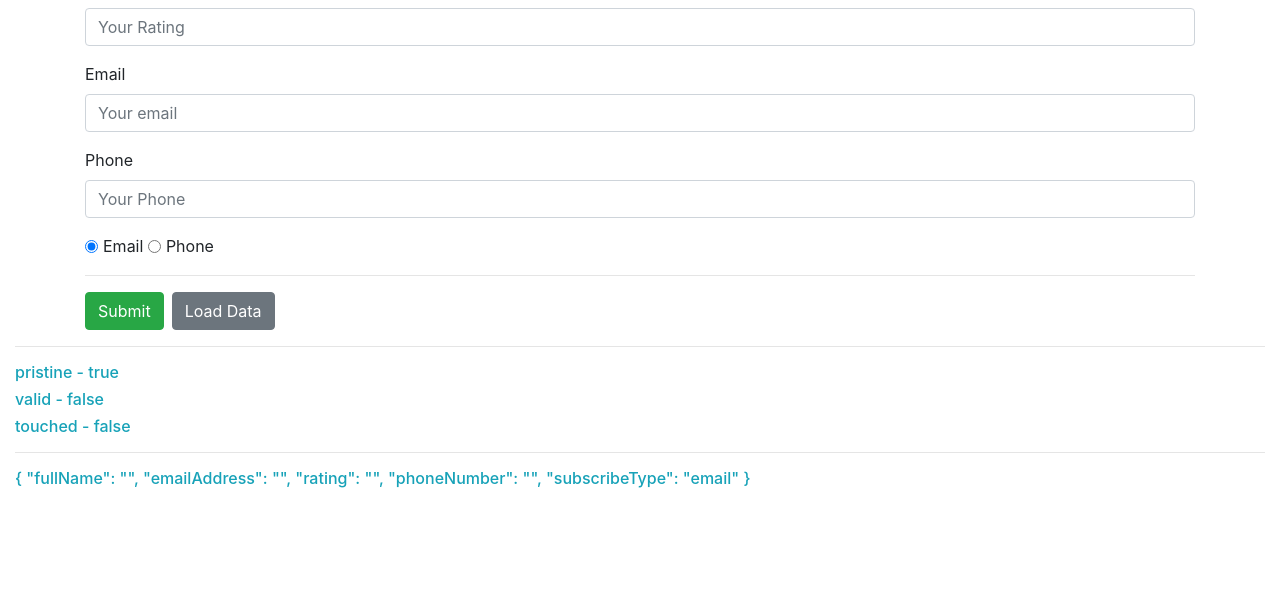
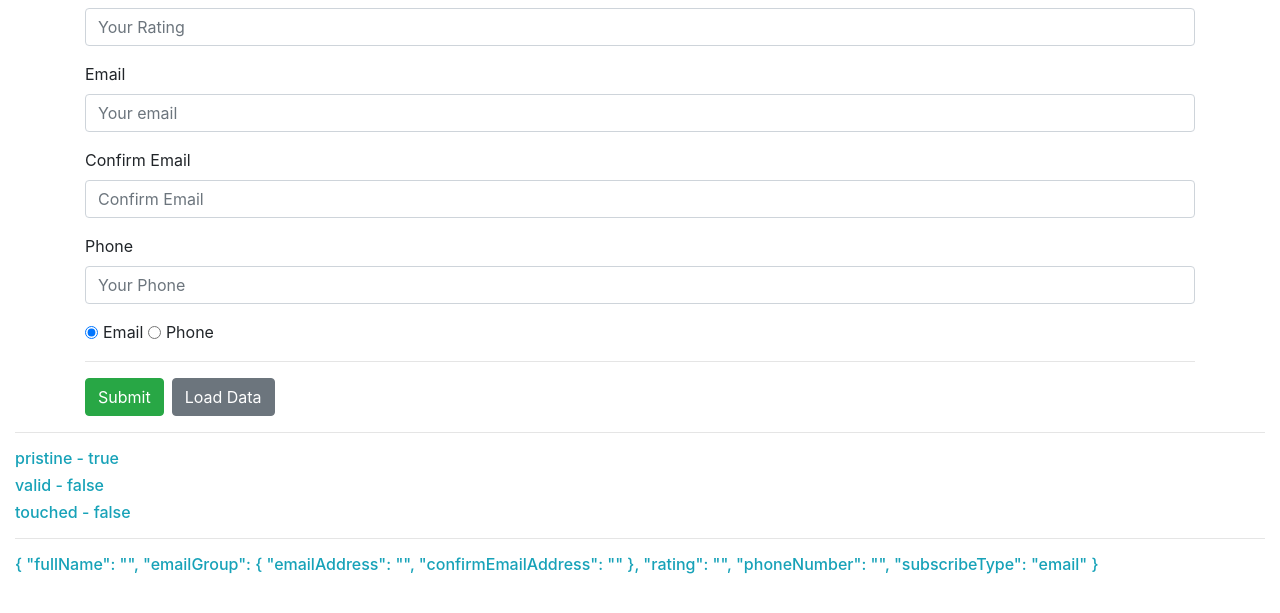
Before and after one commit to Rahuldevdurg/demo-batch2, an Angular app in the folder angular-demo/: page /reactive-form in a window 1280 px wide. Shown: the part 253-866 px from the top of the page. Built offline with nearby package versions, Linux system fonts and the light colour scheme; what ng-http-loader, notyf would draw is missing.

Commit message:
cross field validation

```diff
--- a/angular-demo/src/app/reactive-form/reactive-form.component.html
+++ b/angular-demo/src/app/reactive-form/reactive-form.component.html
@@ -25,20 +25,34 @@
         Rating should be in between 1 and 15
       </div>
     </div>
+
+    <div formGroupName="emailGroup">
       <div class="form-group">
         <label for='emailAddress'>Email</label>
         <input type="text" placeholder="Your email" formControlName="emailAddress" class="form-control">
         <div class="text-danger"
-        *ngIf="customerForm.get('emailAddress')?.errors?.required  && customerForm.get('emailAddress').touched"
+          *ngIf="customerForm.get('emailGroup.emailAddress')?.errors?.required  && customerForm.get('emailGroup.emailAddress').touched"
           role="alert">
           Email address is required.
         </div>
         <div class="text-danger"
-        *ngIf="customerForm.get('emailAddress')?.errors?.email && customerForm.get('emailAddress').touched"
+          *ngIf="customerForm.get('emailGroup.emailAddress')?.errors?.email && customerForm.get('emailGroup.emailAddress').touched"
           role="alert">
           Invalid email address
         </div>
       </div>
+      <div class="form-group">
+        <label for='confirmEmailAddress'>Confirm Email</label>
+        <input type="text" placeholder="Confirm Email" formControlName="confirmEmailAddress" class="form-control">
+        <div class="text-danger"
+          *ngIf="customerForm.get('emailGroup')?.errors?.match  && customerForm.get('emailGroup.confirmEmailAddress').touched"
+          role="alert">
+          Email and confirm email do not match.
+        </div>
+      </div>
+    </div>
+
+
 
     <div class="form-group">
       <label for='phoneNumber'>Phone</label>
--- a/angular-demo/src/app/reactive-form/reactive-form.component.ts
+++ b/angular-demo/src/app/reactive-form/reactive-form.component.ts
@@ -43,6 +43,20 @@ function rangeValidator(min: number, max: number): ValidatorFn {
   };
 }
 
+function matchValidator(
+  group: AbstractControl
+): {
+  [key: string]: boolean;
+} | null {
+  let email = group.get('emailAddress');
+  let confirmEmail = group.get('confirmEmailAddress');
+  console.log(email, confirmEmail);
+  if (email.value !== confirmEmail.value) {
+    return { match: true };
+  }
+  return null;
+}
+
 @Component({
   templateUrl: './reactive-form.component.html',
   styleUrls: ['./reactive-form.component.css'],
@@ -59,7 +73,13 @@ export class ReactiveFormComponent implements OnInit {
 
     this.customerForm = this.fb.group({
       fullName: ['', Validators.required],
-      emailAddress: ['', [Validators.required, Validators.email]],
+      emailGroup: this.fb.group(
+        {
+          emailAddress: ['', [Validators.required, Validators.email]],
+          confirmEmailAddress: [''],
+        },
+        { validators: matchValidator }
+      ),
       rating: ['', [Validators.required, rangeValidator(1, 15)]],
       phoneNumber: [''],
       subscribeType: ['email'],
--- a/angular-demo/src/styles.css
+++ b/angular-demo/src/styles.css
@@ -12,9 +12,9 @@
   cursor: pointer;
 }
 
-.ng-invalid:not(form).ng-touched {
+.ng-invalid:not(form, div[formgroupname]).ng-touched {
   border-left: 5px solid red;
 }
-.ng-valid:not(form).ng-touched {
-  border-left: 5px solid #28a745;
+.ng-valid:not(form, div[formgroupname]).ng-touched {
+  /* border-left: 5px solid #28a745; */
 }
```
Lines whose indentation alone changed are shown as unchanged.
